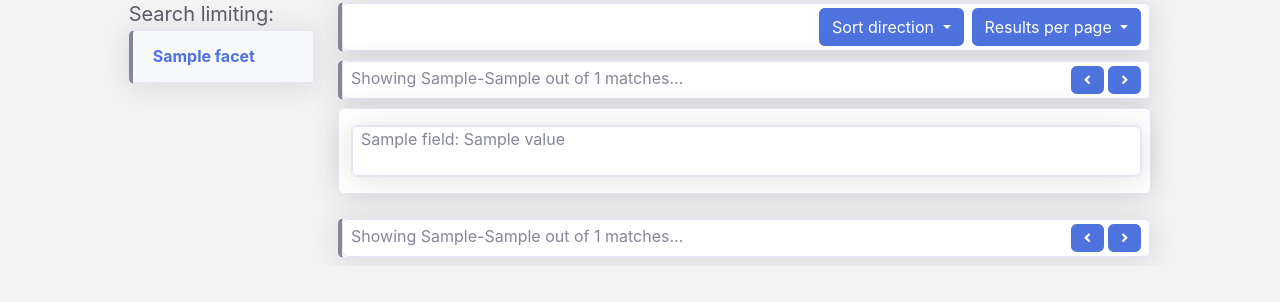
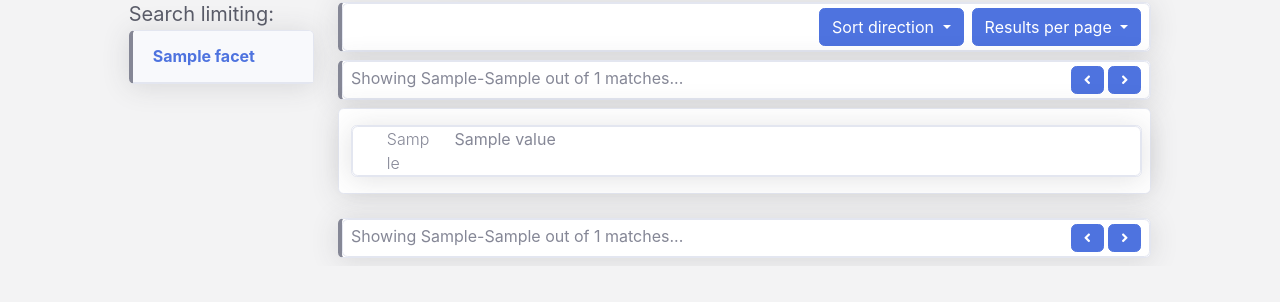
Before and after one commit to avjves/HistSE, a Django app: template frontend/templates/frontend/search.html in a window 1280 px wide. Shown: the part 156-458 px from the top of the page. Run offline with Django 3.2, Linux system fonts and the light colour scheme; the template is opened without the code that fills it: most values are stand-ins (such as "Sample title", 1, 10 or a date in 2020); some libraries are stand-ins or nearby versions.

Commit message:
Prettify results

```diff
--- a/frontend/templates/frontend/partials/results.html
+++ b/frontend/templates/frontend/partials/results.html
@@ -7,9 +7,16 @@
 				<div class="card shadow ml-1 mb-2 mt-2">
 			{% endif %}
 					<div class="card body">
-						{% for field, value in result %}
-							<span class="ml-2">{{field}}: {{value}} </span>
+						{% for field_ui, field, value in result %}
+							<div class="row justify-content-center">
+								<div class="col-xl-1">
+									<div class="font-weight-light">{{ field_ui }}</div>
+								</div>
+								<div class="col-xl-10">
+									<span>{{ value }}</span>
+								</div>
 							<br />
+							</div>
 						{% endfor %}
 					</div>
 				</div>
```
Also changed, not shown: data_handler/models.py (+10 -1 lines).
